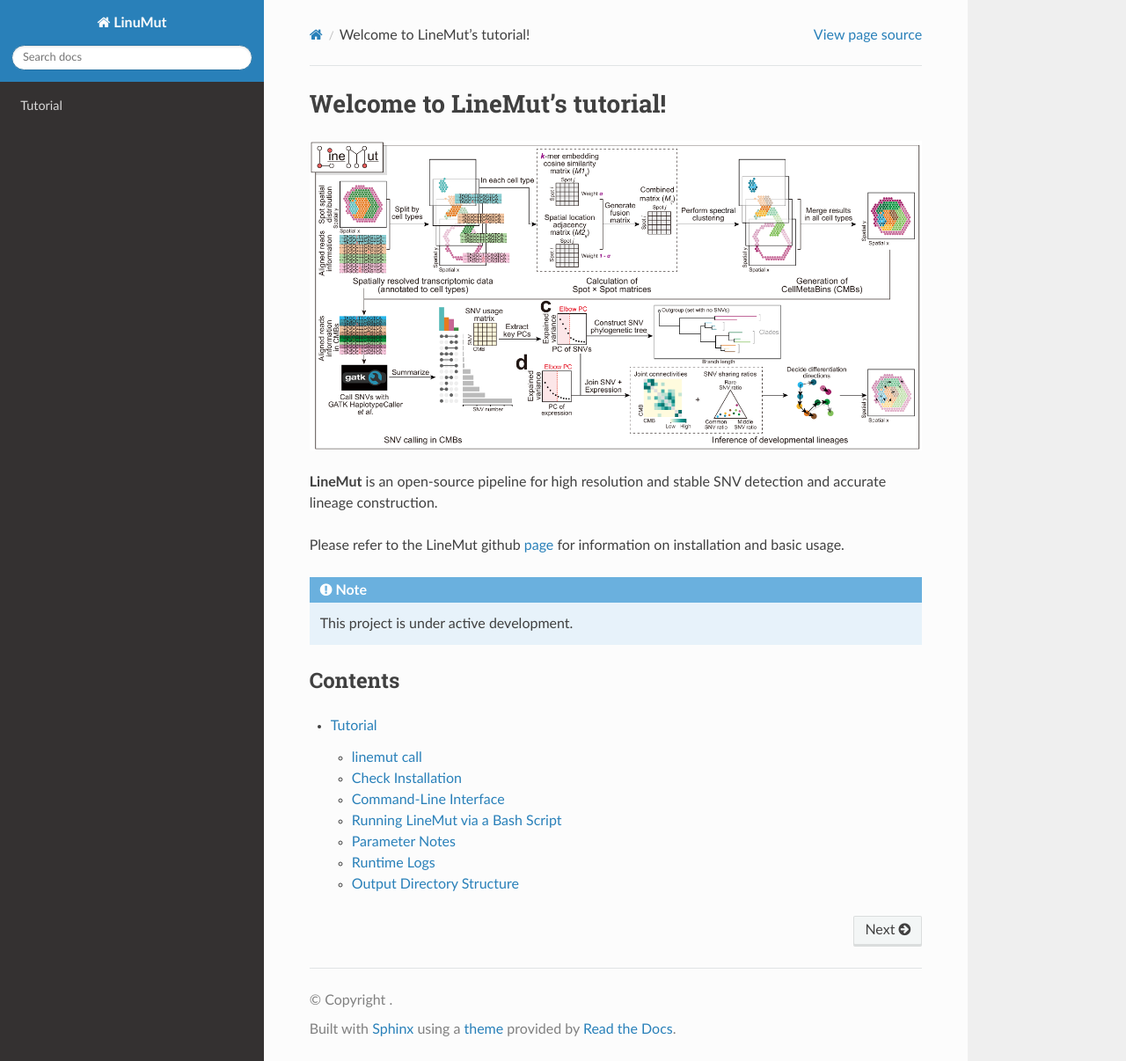
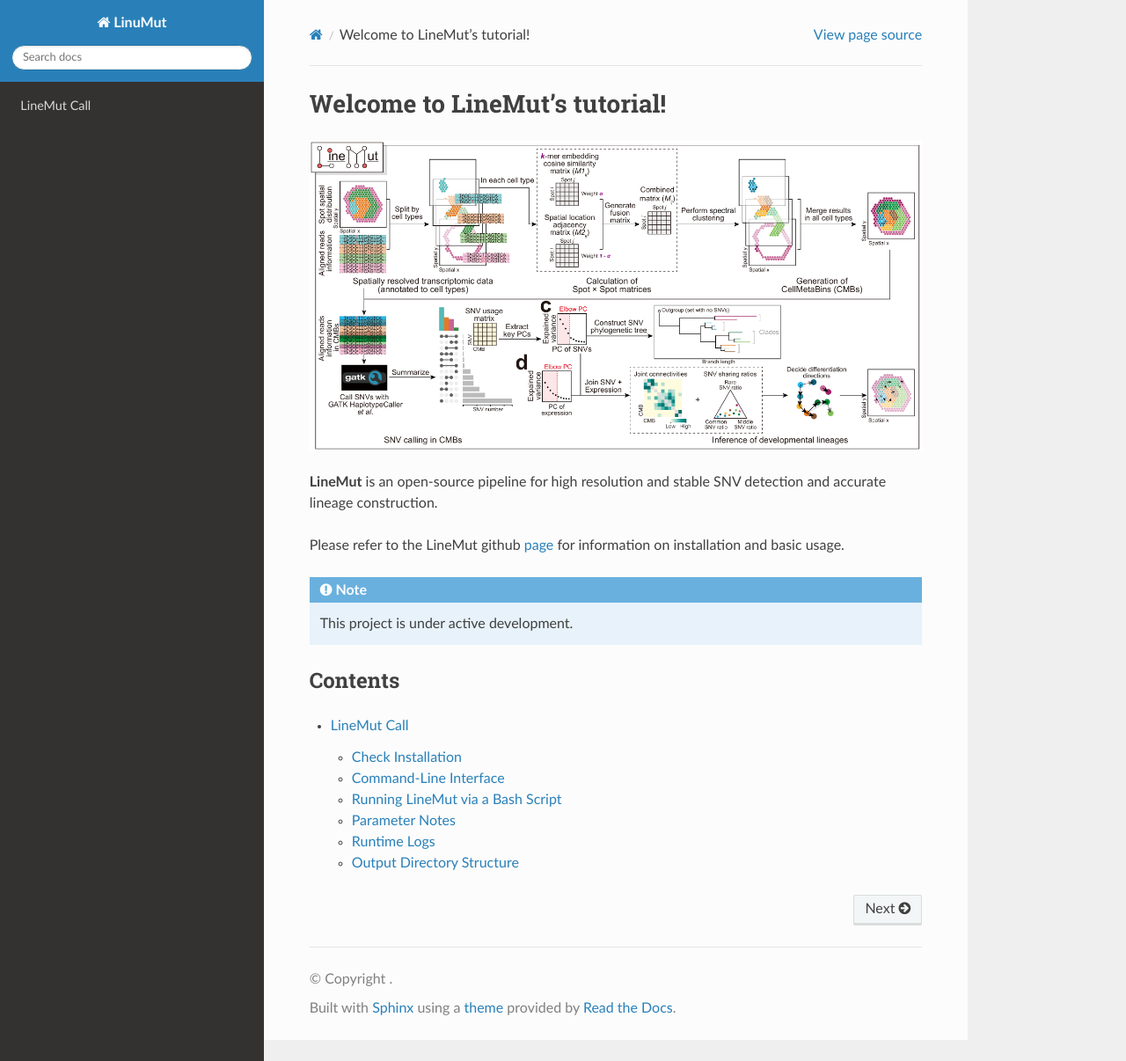
Before and after one commit to Topigs/linemut-tutorial, a Sphinx documentation site: the page built from docs/source/index.rst, in a window 1280 px wide and 1206 px high. Shown: the whole window at 88% size. Built offline with Sphinx 7.4.7 and the Read the Docs theme 3.1.0, drawn with Linux system fonts in a browser that asks for light colours.

Commit message:
调整index结果

```diff
--- a/docs/source/index.rst
+++ b/docs/source/index.rst
@@ -19,4 +19,4 @@ Contents
 
 .. toctree::
 
-   tutorial
+   linemut_call
--- a/docs/source/tutorial.rst
+++ b/docs/source/linemut_call.rst
@@ -1,10 +1,7 @@
-Tutorial
-========
+LineMut Call
+============
 
 .. _tutorial:
-
-linemut call
-------------
 
 Check Installation
 ------------------
```
